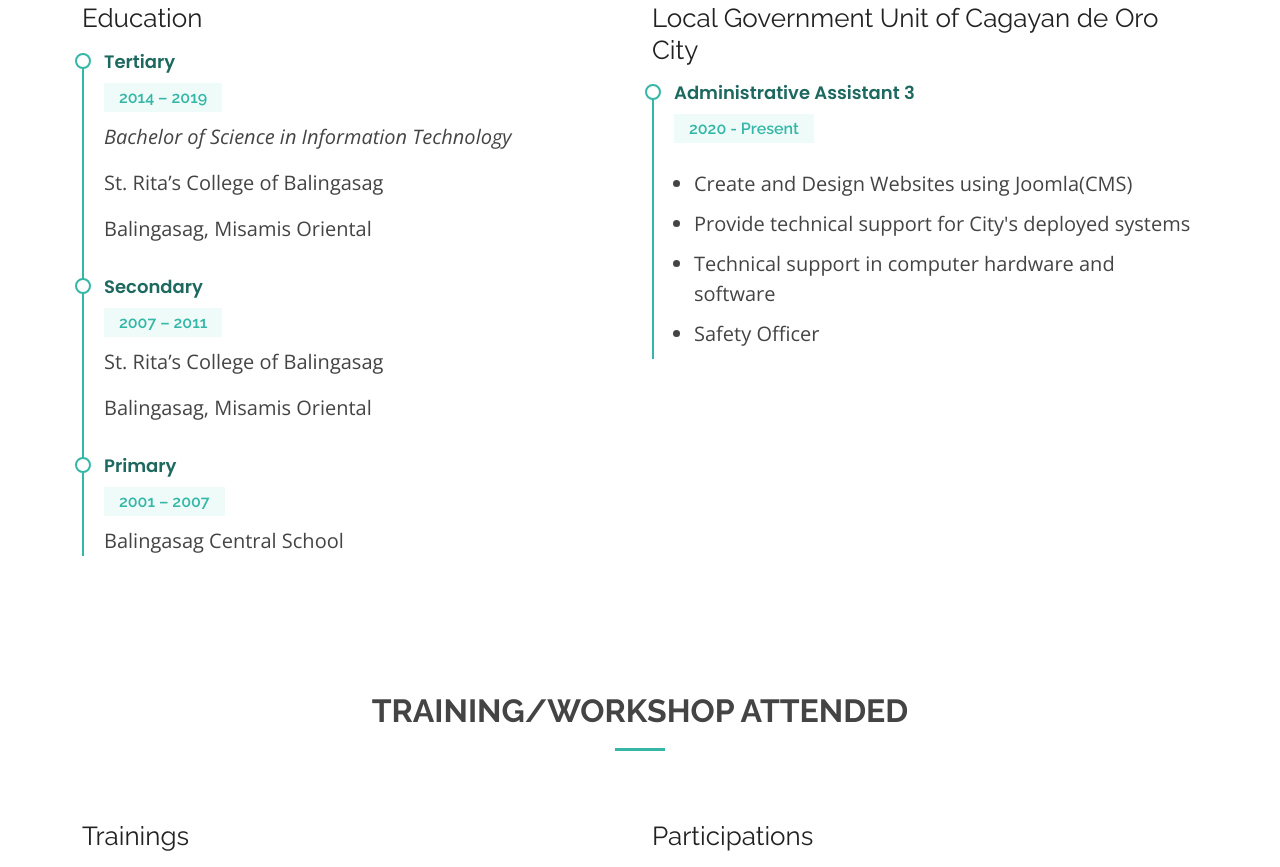
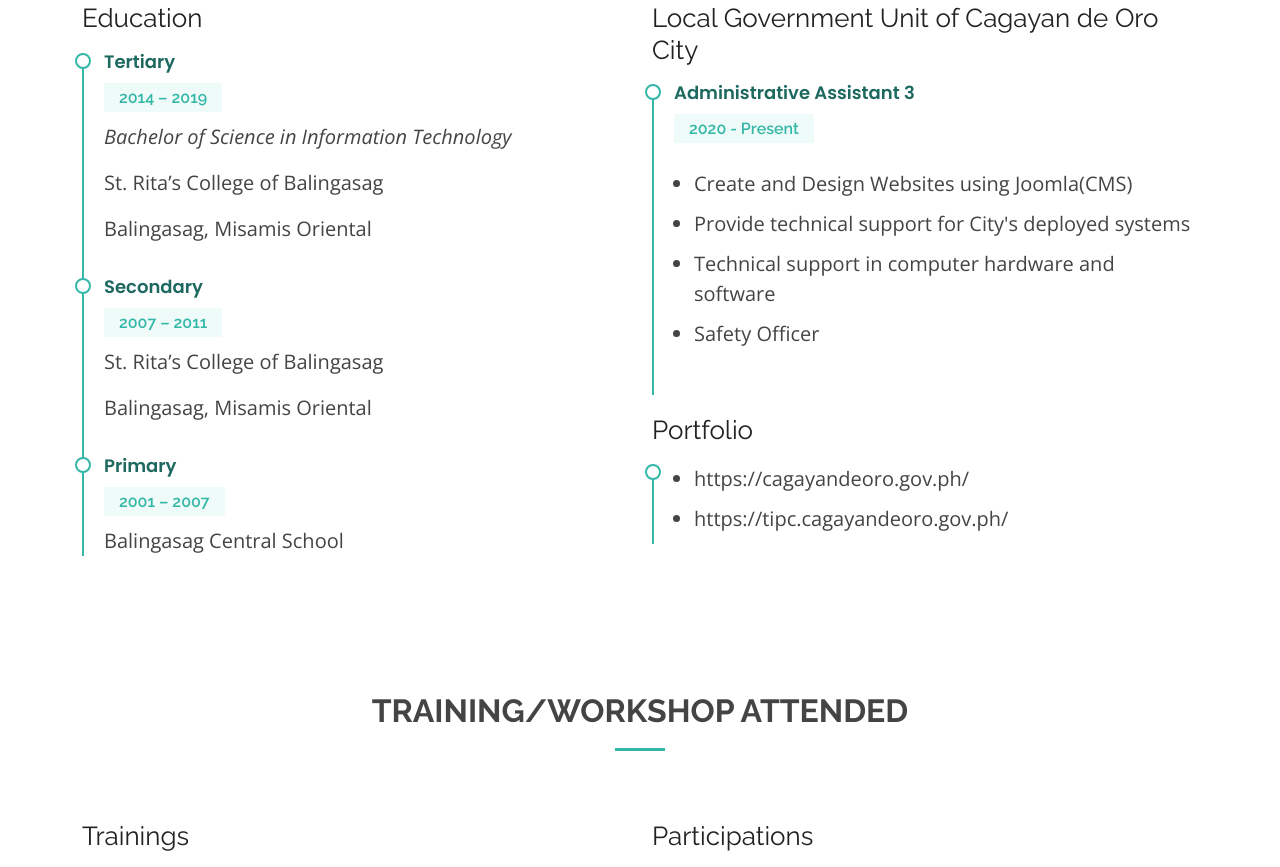
Before and after one commit to mikejun09/mikejun09.github.io, a plain HTML site: page about.html in a window 1280 px wide. Shown: the part 1103-1970 px from the top of the page. Drawn offline with nearby package versions, Linux system fonts and the light colour scheme.

Commit message:
Update about.html

```diff
--- a/about.html
+++ b/about.html
@@ -214,6 +214,16 @@
               </ul>
               </p>
             </div>
+            <h3 class="resume-title">Portfolio</h3>
+            <div class="resume-item">
+              <p>
+              <ul>
+                <li>https://cagayandeoro.gov.ph/</li>
+                <li>https://tipc.cagayandeoro.gov.ph/ </li>
+
+              </ul>
+              </p>
+            </div>
 
           </div>
         </div>
```
